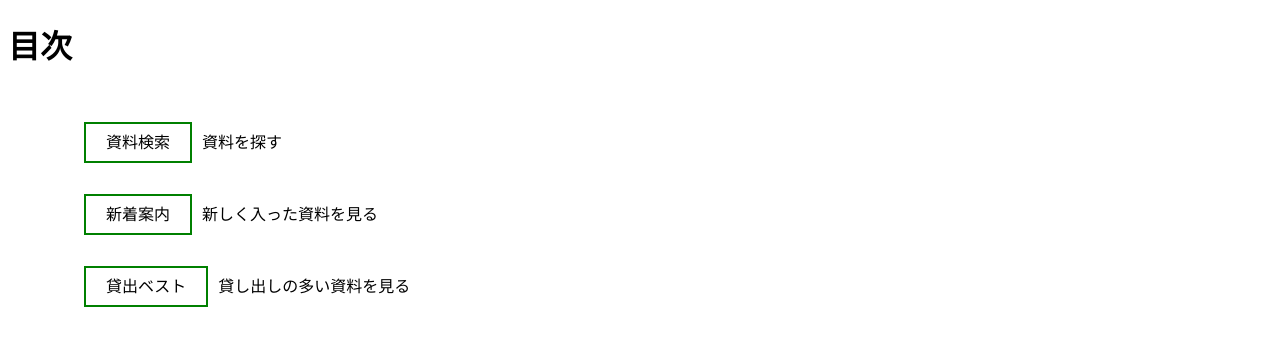
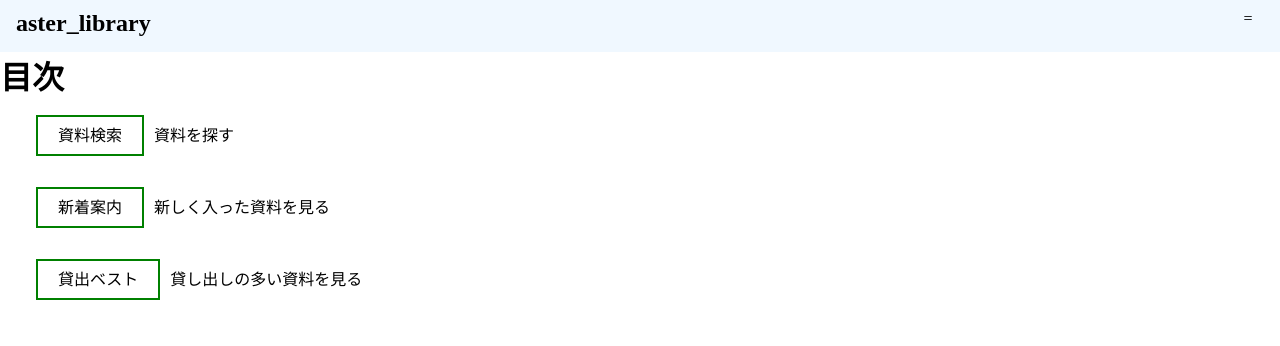
Before and after one commit to km539/library, a React (Create React App) app: page / in a window 1280 px wide. Shown: the top 346 px of the page. Built offline with nearby package versions, Linux system fonts and the light colour scheme.

Commit message:
Headerコンポネントを追加。

```diff
--- /dev/null
+++ b/src/components/Header.tsx
@@ -0,0 +1,28 @@
+import React, { useState } from "react";
+import "../styles/Header.css";
+
+function Header() {
+  const [bar, setBar] = useState(false);
+  return (
+    <div className="container">
+      <div>
+        <h2>aster_library</h2>
+      </div>
+
+      <nav>
+        <div className="bar" onClick={() => setBar(!bar)}>
+          =
+        </div>
+        <ul className={bar ? "on" : "off"}>
+          <li>
+            <a href="/login" className="list">
+              Login
+            </a>
+          </li>
+        </ul>
+      </nav>
+    </div>
+  );
+}
+
+export default Header;
--- a/src/pages/Index.tsx
+++ b/src/pages/Index.tsx
@@ -1,9 +1,11 @@
 import React from "react";
 import "../styles/Index.css";
+import Header from "../components/Header.tsx";
 
 function Index() {
   return (
     <>
+      <Header />
       <h1>目次</h1>
       <ul>
         <li>
--- /dev/null
+++ b/src/styles/Header.css
@@ -0,0 +1,20 @@
+.container {
+  display: flex;
+  justify-content: space-between;
+  padding: 10px 16px;
+  background-color: aliceblue;
+}
+
+.bar {
+  text-align: center;
+  height: 2rem;
+  width: 2rem;
+}
+
+.off {
+  display: none;
+}
+
+li {
+  display: block;
+}
--- a/src/styles/Index.css
+++ b/src/styles/Index.css
@@ -1,3 +1,8 @@
+* {
+  margin: 0;
+  padding: 0;
+}
+
 ul {
   list-style-type: none;
   /* display: flex;
```
